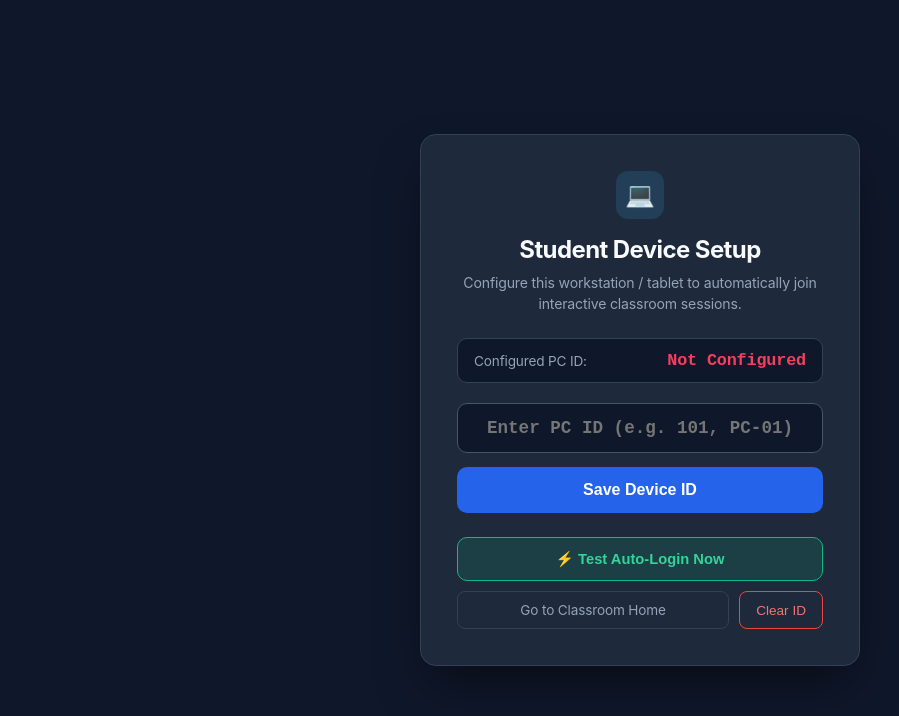
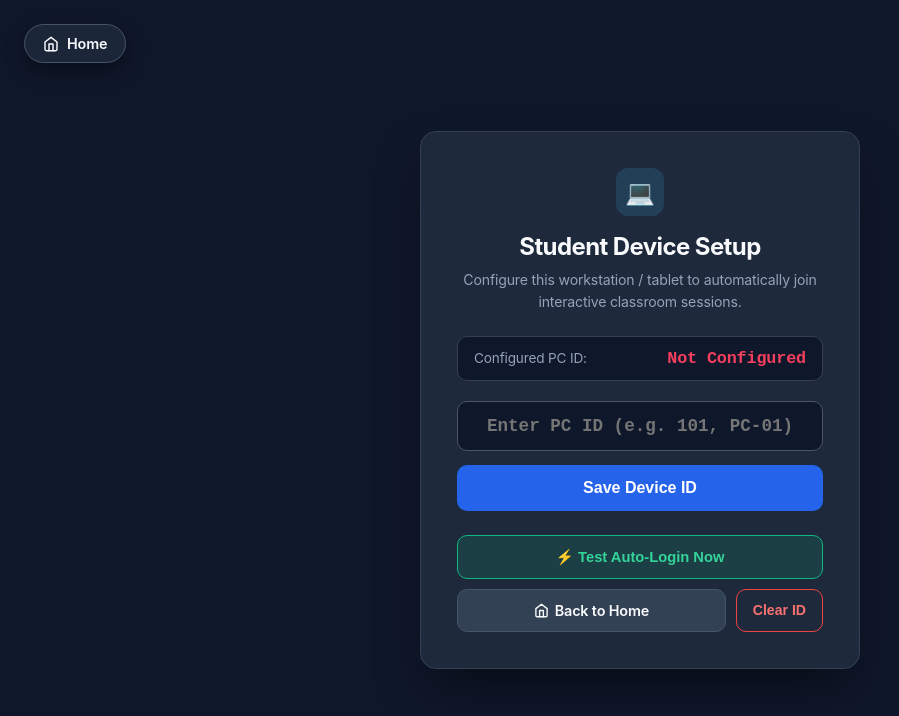
Before and after one commit to Quinton0121/learningTech, a Next.js app: page /setup in a window 1280 px wide. Shown: the top 716 px of the page, without its empty margins (0-899 px from the left). Built offline with nearby package versions, Linux system fonts and the light colour scheme.

Commit message:
Add Home navigation button to /setup page

```diff
--- a/src/app/setup/page.tsx
+++ b/src/app/setup/page.tsx
@@ -82,7 +82,36 @@ export default function SetupPage() {
   };
 
   return (
-    <div style={{ minHeight: '100vh', display: 'flex', alignItems: 'center', justifyContent: 'center', background: '#0f172a', padding: '20px' }}>
+    <div style={{ minHeight: '100vh', display: 'flex', alignItems: 'center', justifyContent: 'center', background: '#0f172a', padding: '20px', position: 'relative' }}>
+      {/* Top Left Return to Home Button */}
+      <div style={{ position: 'fixed', top: '24px', left: '24px', zIndex: 100 }}>
+        <Link
+          href="/"
+          style={{
+            display: 'inline-flex',
+            alignItems: 'center',
+            gap: '8px',
+            padding: '10px 18px',
+            background: 'rgba(30, 41, 59, 0.9)',
+            border: '1px solid #475569',
+            borderRadius: '999px',
+            color: '#f8fafc',
+            fontSize: '0.9rem',
+            fontWeight: 600,
+            textDecoration: 'none',
+            boxShadow: '0 8px 20px rgba(0, 0, 0, 0.4)',
+            backdropFilter: 'blur(8px)',
+            transition: 'all 0.2s ease'
+          }}
+        >
+          <svg width="16" height="16" viewBox="0 0 24 24" fill="none" stroke="currentColor" strokeWidth="2.2" strokeLinecap="round" strokeLinejoin="round">
+            <path d="M3 9l9-7 9 7v11a2 2 0 0 1-2 2H5a2 2 0 0 1-2-2z"></path>
+            <polyline points="9 22 9 12 15 12 15 22"></polyline>
+          </svg>
+          <span>Home</span>
+        </Link>
+      </div>
+
       <div style={{
         padding: '36px',
         maxWidth: '440px',
@@ -195,30 +224,38 @@ export default function SetupPage() {
               href="/"
               style={{
                 flex: 1,
-                padding: '10px',
-                fontSize: '0.85rem',
-                color: '#94a3b8',
-                border: '1px solid #334155',
-                borderRadius: '8px',
+                padding: '12px',
+                fontSize: '0.9rem',
+                fontWeight: 600,
+                color: '#f8fafc',
+                background: '#334155',
+                border: '1px solid #475569',
+                borderRadius: '10px',
                 textDecoration: 'none',
                 display: 'inline-flex',
                 alignItems: 'center',
-                justifyContent: 'center'
+                justifyContent: 'center',
+                gap: '6px'
               }}
             >
-              Go to Classroom Home
+              <svg width="15" height="15" viewBox="0 0 24 24" fill="none" stroke="currentColor" strokeWidth="2.2" strokeLinecap="round" strokeLinejoin="round">
+                <path d="M3 9l9-7 9 7v11a2 2 0 0 1-2 2H5a2 2 0 0 1-2-2z"></path>
+                <polyline points="9 22 9 12 15 12 15 22"></polyline>
+              </svg>
+              <span>Back to Home</span>
             </Link>
 
             <button
               type="button"
               onClick={handleClear}
               style={{
-                padding: '10px 16px',
+                padding: '12px 16px',
                 background: 'transparent',
                 border: '1px solid #ef4444',
                 color: '#f87171',
-                fontSize: '0.85rem',
-                borderRadius: '8px',
+                fontSize: '0.88rem',
+                fontWeight: 600,
+                borderRadius: '10px',
                 cursor: 'pointer'
               }}
             >
```
